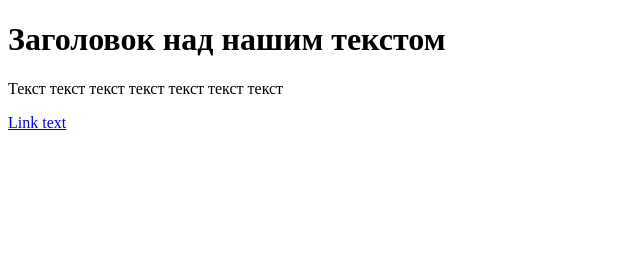
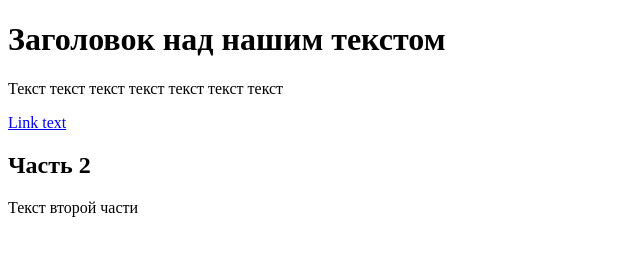
Before and after one commit to paalig/git-start, a plain HTML site: page test1.html in a window 1280 px wide. Shown: the whole page, without its empty margins (0-640 px from the left). Drawn offline with Linux system fonts and the light colour scheme.

Commit message:
added part 2 to master

```diff
--- a/test1.html
+++ b/test1.html
@@ -9,5 +9,7 @@
             <h1>Заголовок над нашим текстом</h1>
             <p>Текст текст текст текст текст текст текст</p>
             <a href="#header">Link text</a>
+            <h2>Часть 2</h2>
+            <p>Текст второй части</p>
         </body>
 </html>
```
